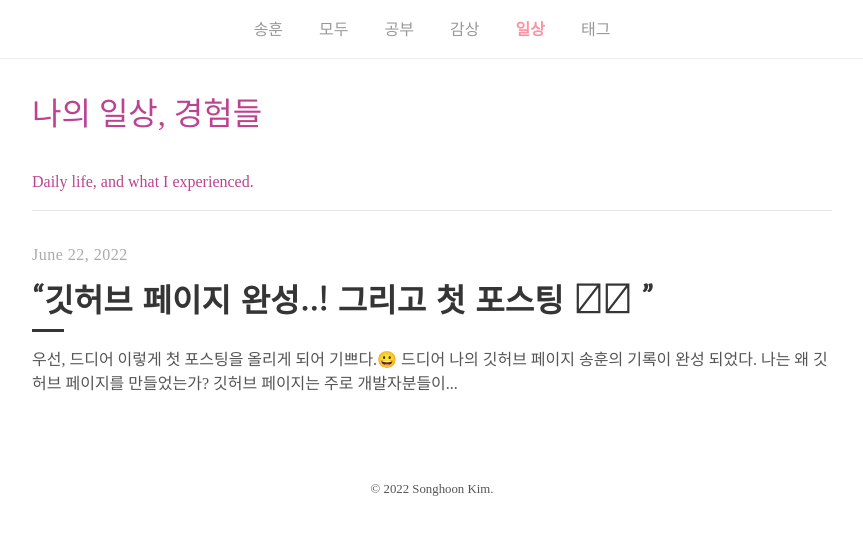
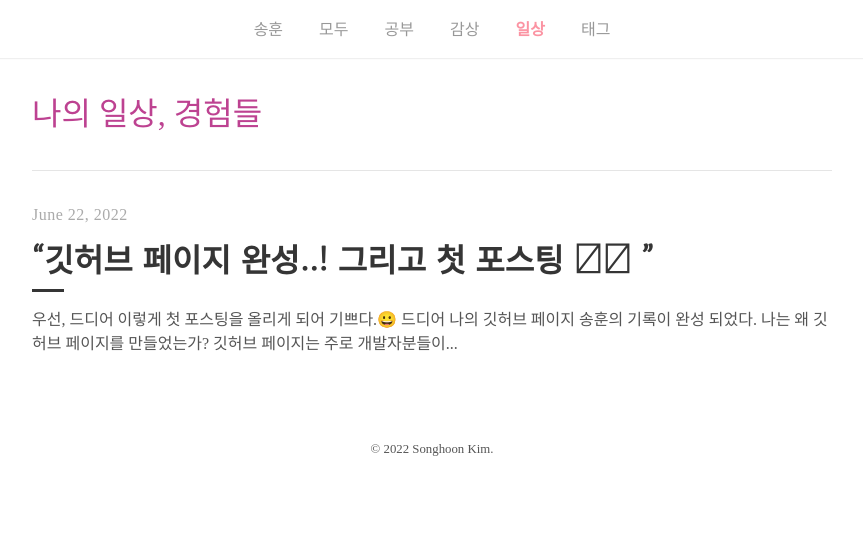
Before and after one commit to songh-oon/songh-oon.github.io, a Jekyll site: the page built from daily/index.html, in a window 1280 px wide. Shown: the top 535 px of the page, without its empty margins (208-1071 px from the left). Built offline with Jekyll 4.4.1, drawn with Linux system fonts in a browser that asks for light colours.

Commit message:
Update index.html

```diff
--- a/daily/index.html
+++ b/daily/index.html
@@ -9,7 +9,7 @@ description: 나의 일상, 경험들
 
 <div class="menuhead">
     <p>나의 일상, 경험들 </p>
-    <p class="menuhead-eng">Daily life, and what I experienced.</p>
+    <!-- <p class="menuhead-eng">Daily life, and what I experienced.</p> -->
 </div>
 
 <div class="catalogue">
```
